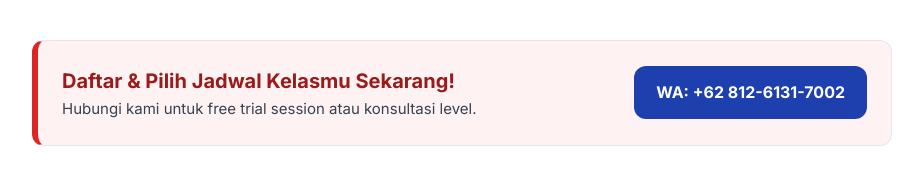
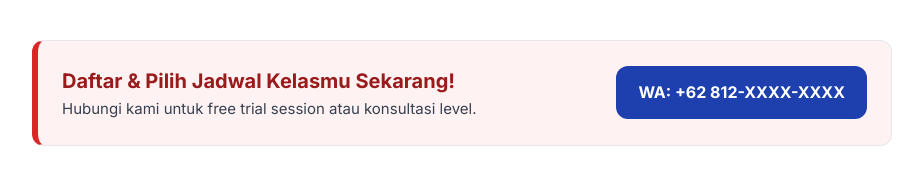
Before and after one commit to DarmawanChandra/manjour, a plain HTML site: page index.html in a window 1280 px wide. Shown: the part 1109-1278 px from the top of the page, without its empty margins (178-1101 px from the left). Drawn offline with Linux system fonts and the light colour scheme.

Commit message:
Kembalikan nomor WA ke placeholder

```diff
--- a/index.html
+++ b/index.html
@@ -117,10 +117,10 @@
           - rel="noopener noreferrer" = pengaman wajib saat pakai target="_blank"
         -->
         <a class="wa-button"
-           href="https://wa.me/6281261317002?text=Halo%20Manjour%2C%20saya%20mau%20tanya%20les%20Mandarin"
+           href="https://wa.me/62812XXXXXXXX?text=Halo%20Manjour%2C%20saya%20mau%20tanya%20les%20Mandarin"
            target="_blank"
            rel="noopener noreferrer">
-          WA: +62 812-6131-7002
+          WA: +62 812-XXXX-XXXX
         </a>
       </section>
 
```
